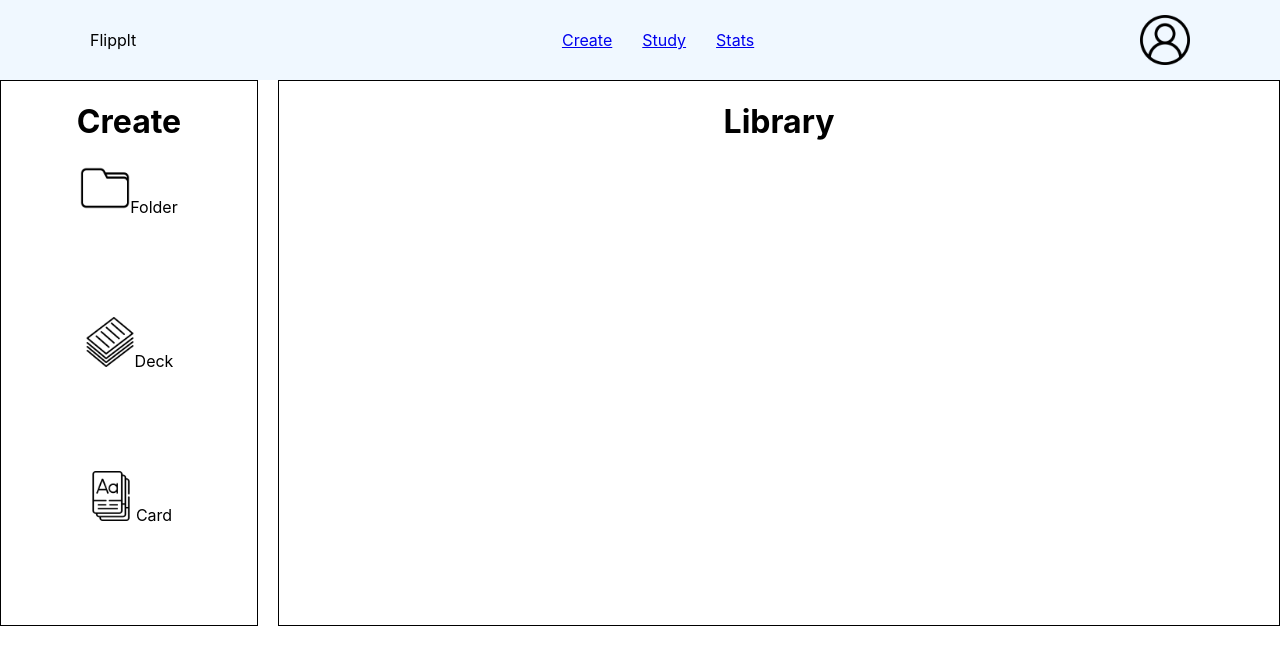
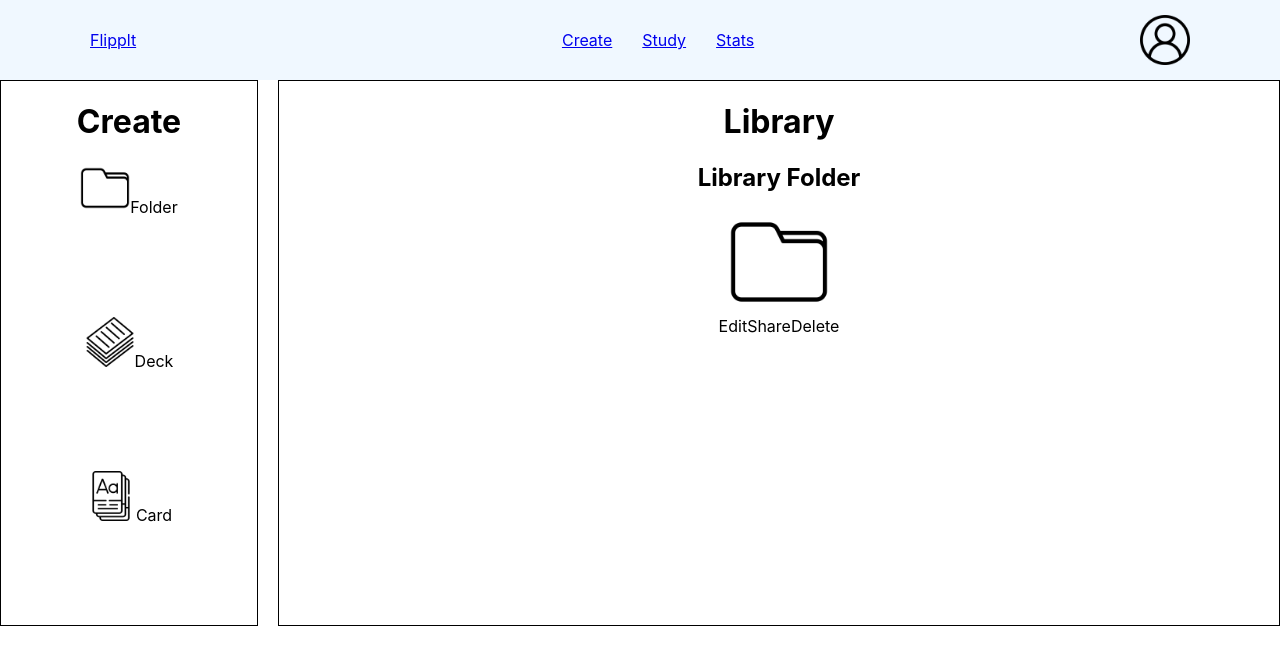
Before and after one commit to hyeonho-jeong/quizlet, a React (Create React App) app: page /create in a window 1280 px wide. Both pictures are taken after a click on the element "Folder". Shown: the top 664 px of the page. Built offline with nearby package versions, Linux system fonts and the light colour scheme.

Commit message:
Update
Update little bit about Create Page

```diff
--- a/src/App.js
+++ b/src/App.js
@@ -7,7 +7,6 @@ function App() {
   return (
     <div className="App">
       <Layout>
-
       </Layout>
     </div>
   );
--- a/src/components/Layout/Header/Header.js
+++ b/src/components/Layout/Header/Header.js
@@ -1,15 +1,15 @@
 import React from 'react';
-import UserImg from "./user.png"
-import styles from './Header.module.css'
+import UserImg from "./user.png";
+import styles from './Header.module.css';
 import { Link } from 'react-router-dom';
 
-const Header = () =>{
-    return(
-        <header className = {styles.header}>
-            <div className = {styles.contents}>
-                <div>Flipplt</div>
+const Header = () => {
+    return (
+        <header className={styles.header}>
+            <div className={styles.contents}>
+                <Link to="/" className={styles.logo}>Flipplt</Link>
 
-                <nav className = {styles.navigation}>
+                <nav className={styles.navigation}>
                     <ul>
                         <li><Link to="/create">Create</Link></li>
                         <li><Link to="/study">Study</Link></li>
@@ -17,10 +17,10 @@ const Header = () =>{
                     </ul>
                 </nav>
 
-                <img src = {UserImg} style = {{width: 50}}></img>
+                <img src={UserImg} alt="User" style={{ width: 50 }} />
             </div>
         </header>
-    )
+    );
 }
 
-export default Header
+export default Header;
--- a/src/components/Layout/Pages/CreatePage.js
+++ b/src/components/Layout/Pages/CreatePage.js
@@ -5,55 +5,111 @@ import DeckImg from './paper-stack.png';
 import CardImg from './flash-cards.png';
 
 const CreatePage = () => {
-  const [selectedOption, setSelectedOption] = useState(null);
+  // State to track selected items
+  const [selectedItems, setSelectedItems] = useState([]);
 
+  // Function to handle the click on an option
   const handleOptionClick = (option) => {
-    setSelectedOption(option);
-    // You can perform any additional actions based on the selected option
+    // Create a new item with default details
+    const newItem = {
+      type: option,
+      title: '',
+      description: '',
+    };
+    // Add the new item to the selectedItems state
+    setSelectedItems([...selectedItems, newItem]);
   };
 
+  // Function to handle editing an item
+  const handleEditItem = (item) => {
+    // Implement edit functionality
+    console.log(`Editing ${item.type}`);
+  };
+
+  // Function to handle sharing an item
+  const handleShareItem = (item) => {
+    // Implement share functionality
+    console.log(`Sharing ${item.type}`);
+  };
+
+  // Function to handle deleting an item
+  const handleDeleteItem = (item) => {
+    // Implement delete functionality
+    const updatedItems = selectedItems.filter((selectedItem) => selectedItem !== item);
+    setSelectedItems(updatedItems);
+  };
+
+  // Function to render the content of the library
+  const renderLibraryContent = () => {
+    return selectedItems.map((item, index) => (
+      <div key={`${item.type}-${index}`} className={styles.libraryItem}>
+        <h2>{`Library ${item.type.charAt(0).toUpperCase() + item.type.slice(1)}`}</h2>
+        {renderLibraryImage(item.type)}
+        <div className={styles.itemOptions}>
+          <span onClick={() => handleEditItem(item)}>Edit</span>
+          <span onClick={() => handleShareItem(item)}>Share</span>
+          <span onClick={() => handleDeleteItem(item)}>Delete</span>
+        </div>
+      </div>
+    ));
+  };
+
+  // Function to render the image based on item type
+  const renderLibraryImage = (option) => {
+    switch (option) {
+      case 'folder':
+        return <img src={FolderImg} alt={`Library ${option}`} style={{ width: 100 }} />;
+      case 'deck':
+        return <img src={DeckImg} alt={`Library ${option}`} style={{ width: 100 }} />;
+      case 'card':
+        return <img src={CardImg} alt={`Library ${option}`} style={{ width: 100 }} />;
+      default:
+        return null;
+    }
+  };
+
+  // JSX for the component
   return (
     <div className={styles.createPage}>
       <div className={`${styles.box} ${styles.createBox}`}>
         <h1>Create</h1>
         <div className={styles.optionsContainer}>
+          {/* Option for creating a folder */}
           <div
-            className={`${styles.option} ${selectedOption === 'folder' && styles.selected}`}
+            className={styles.option}
             onClick={() => handleOptionClick('folder')}
           >
             <img src={FolderImg} alt="Create Folder" style={{ width: 50 }} />
             <span>Folder</span>
           </div>
 
+          {/* Option for creating a deck */}
           <div
-            className={`${styles.option} ${selectedOption === 'deck' && styles.selected}`}
+            className={styles.option}
             onClick={() => handleOptionClick('deck')}
           >
             <img src={DeckImg} alt="Create Deck" style={{ width: 50 }} />
             <span>Deck</span>
           </div>
 
+          {/* Option for creating a card */}
           <div
-            className={`${styles.option} ${selectedOption === 'card' && styles.selected}`}
+            className={styles.option}
             onClick={() => handleOptionClick('card')}
           >
             <img src={CardImg} alt="Create Card" style={{ width: 50 }} />
             <span>Card</span>
           </div>
         </div>
-        {selectedOption && (
-          <div className={styles.formContainer}>
-            {/* Render form or additional content based on the selected option */}
-            {/* For example, you can show a form to enter details for the selected item */}
-          </div>
-        )}
       </div>
 
       <div className={`${styles.box} ${styles.libraryBox}`}>
         <h1>Library</h1>
-        {/* Render Library content or components */}
+        {/* Render the content of the library */}
+        {renderLibraryContent()}
       </div>
     </div>
   );
 };
+
 export default CreatePage;
```
